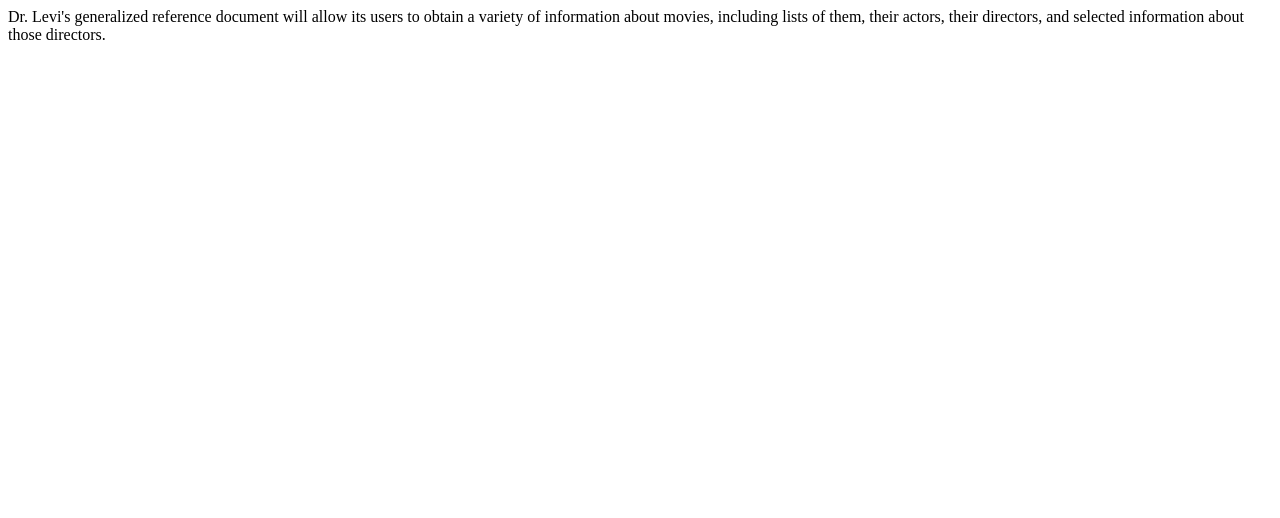
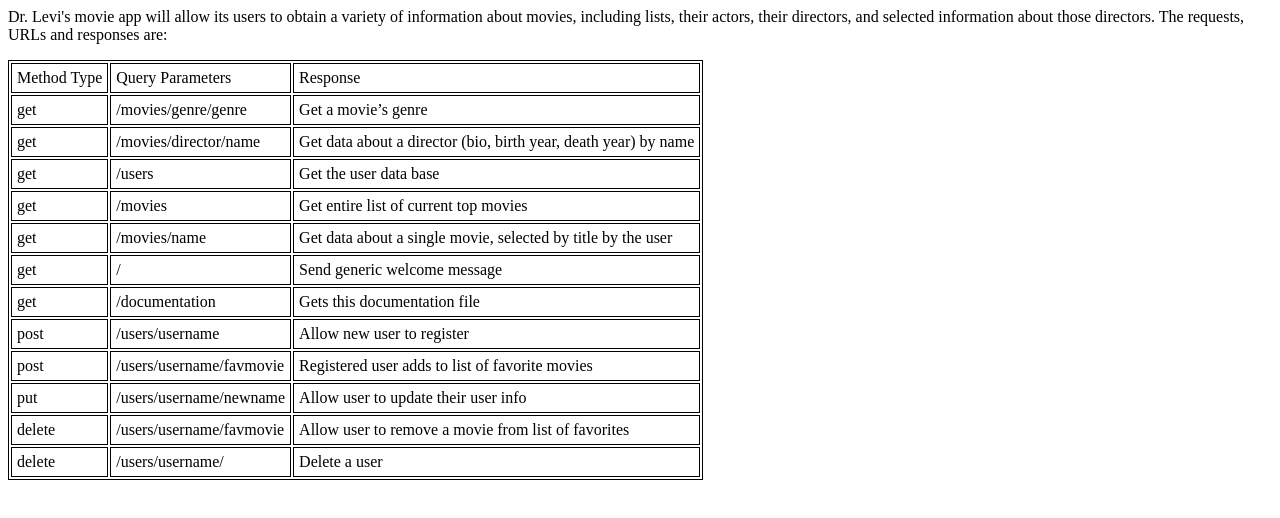
Before and after one commit to drjlevi6/REST-API, a website: page public/documentation.html in a window 1280 px wide. Drawn offline with Linux system fonts and the light colour scheme.

Commit message:
Updated index.js, documentation.html; added styles.css
Documentation: added comments, completed table
Styles: Borders for table
Index.js: Minor changes to comments

```diff
--- a/index.js
+++ b/index.js
@@ -168,7 +168,7 @@ app.get('/movies/director/:name', (req, res) => {
 	res.json(byDirector);
 })
 
-// Get the student data base
+// Get the user data base
 app.get('/users', (req, res) => {
 	res.json(users);
   });
@@ -190,7 +190,7 @@ app.get('/movies/:name', (req, res) => {
 })
 
 app.get('/', (req, res) => {
-	res.send('Welcome to Jonathan Levi\'s book club!');
+	res.send('Welcome to Jonathan Levi\'s movie app!');
 });
 
 app.get('/documentation', (req, res) => {
--- /dev/null
+++ b/public/css/styles.css
@@ -0,0 +1,7 @@
+table, td {
+	border: solid black 1px;
+}
+
+td {
+	padding: 5px;
+}
--- a/public/documentation.html
+++ b/public/documentation.html
@@ -4,15 +4,72 @@
         <meta charset="utf-8" />
         <meta name="viewport" content="width=device-width, initial-scale=1" />
         <title>Movie Inspector</title>
-        <link rel="shortcut icon" href="img/favicon.ico" type="image/ico" />
+		<link rel="stylesheet" type="text/css" href="css/styles.css" />
     </head>
 
     <body>
         <div>
-            Dr. Levi's generalized reference document will allow its users to
-            obtain a variety of information about movies, including lists of
-            them, their actors, their directors, and selected information
-            about those directors.
+            Dr. Levi's movie app will allow its users to
+            obtain a variety of information about movies, including lists,
+            their actors, their directors, and selected information
+            about those directors. The requests, URLs and responses are:
+        </div>
+        <p></p>
+        <div>
+        	<table class="Movie-data">
+         		<tr>
+        			<td>Method Type</td><td>Query Parameters</td>
+        			<td>Response</td>
+        		</tr>
+         		<tr>
+        			<td>get</td><td>/movies/genre/genre</td>
+        			<td>Get a movie’s genre</td>
+        		</tr>
+         		<tr>
+        			<td>get</td><td>/movies/director/name</td>
+        			<td>Get data about a director (bio, birth year, death year) by name</td>
+        		</tr>
+         		<tr>
+        			<td>get</td><td>/users</td>
+        			<td>Get the user data base</td>
+        		</tr>
+         		<tr>
+        			<td>get</td><td>/movies</td>
+        			<td>Get entire list of current top movies</td>
+        		</tr>
+         		<tr>
+        			<td>get</td><td>/movies/name</td>
+        			<td>Get data about a single movie, selected by title by the user</td>
+        		</tr>
+         		<tr>
+        			<td>get</td><td>/</td>
+        			<td>Send generic welcome message</td>
+        		</tr>
+         		<tr>
+        			<td>get</td><td>/documentation</td>
+        			<td>Gets this documentation file</td>
+        		</tr>
+         		<tr>
+        			<td>post</td><td>/users/username</td>
+        			<td>Allow new user to register</td>
+        		</tr>
+         		<tr>
+        			<td>post</td><td>/users/username/favmovie</td>
+        			<td>Registered user adds to list of favorite movies</td>
+        		</tr>
+         		<tr>
+        			<td>put</td><td>/users/username/newname</td>
+        			<td>Allow user to update their user info</td>
+        		</tr>
+         		<tr>
+        			<td>delete</td><td>/users/username/favmovie</td>
+        			<td>Allow user to remove a movie from list of favorites </td>
+        		</tr>
+         		<tr>
+        			<td>delete</td><td>/users/username/</td>
+        			<td>Delete a user</td>
+        		</tr>
+       	</table>
         </div>
         <!--<div>
         	And here's another paragraph.
```
Also changed, not shown: 2 other files.
